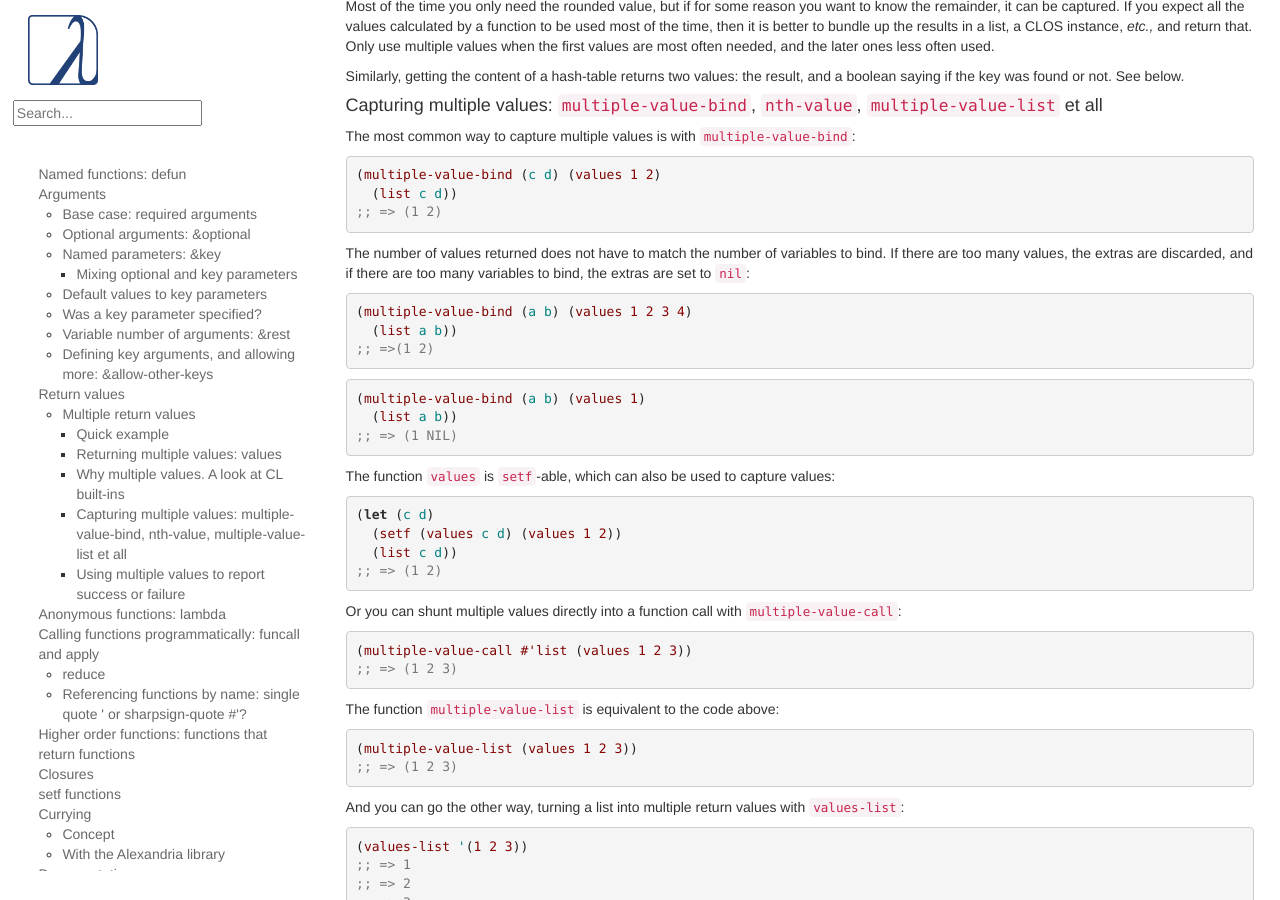
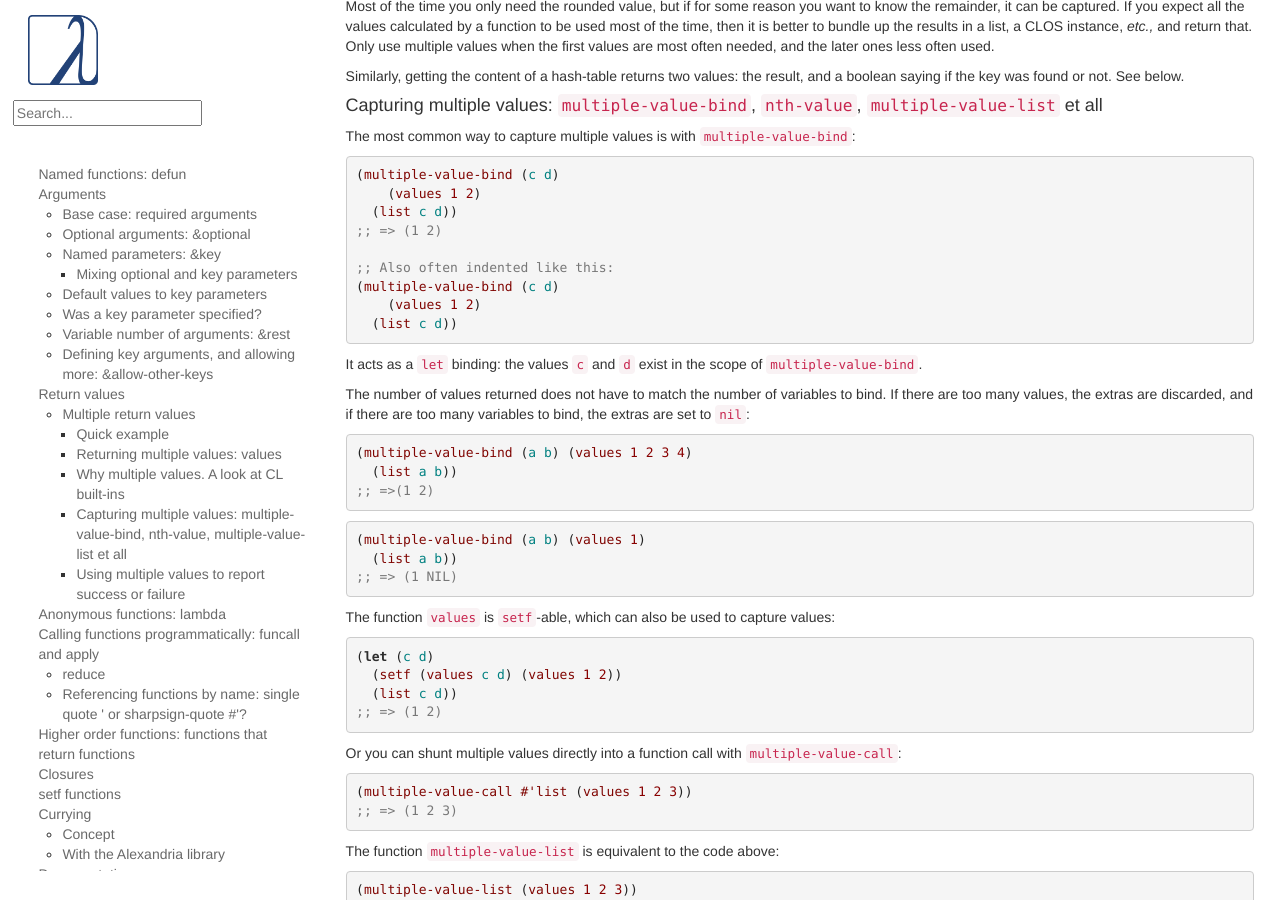
Before and after one commit to LispCookbook/cl-cookbook, a Jekyll site: the page built from functions.md, in a window 1280 px wide and 900 px high, scrolled down 5506 px. Built offline with Jekyll 4.4.1, drawn with Linux system fonts in a browser that asks for light colours.

Commit message:
mvb: show other possible indentation

```diff
--- a/functions.md
+++ b/functions.md
@@ -378,10 +378,19 @@ The most common way to capture multiple values is with
 `multiple-value-bind`:
 
 ~~~lisp
-(multiple-value-bind (c d) (values 1 2)
+(multiple-value-bind (c d)
+    (values 1 2)
   (list c d))
 ;; => (1 2)
+
+;; Also often indented like this:
+(multiple-value-bind (c d)
+    (values 1 2)
+  (list c d))
 ~~~
+
+It acts as a `let` binding: the values `c` and `d` exist in the scope
+of `multiple-value-bind`.
 
 The number of values returned does not have to match the
 number of variables to bind.  If there are too many values,
```
